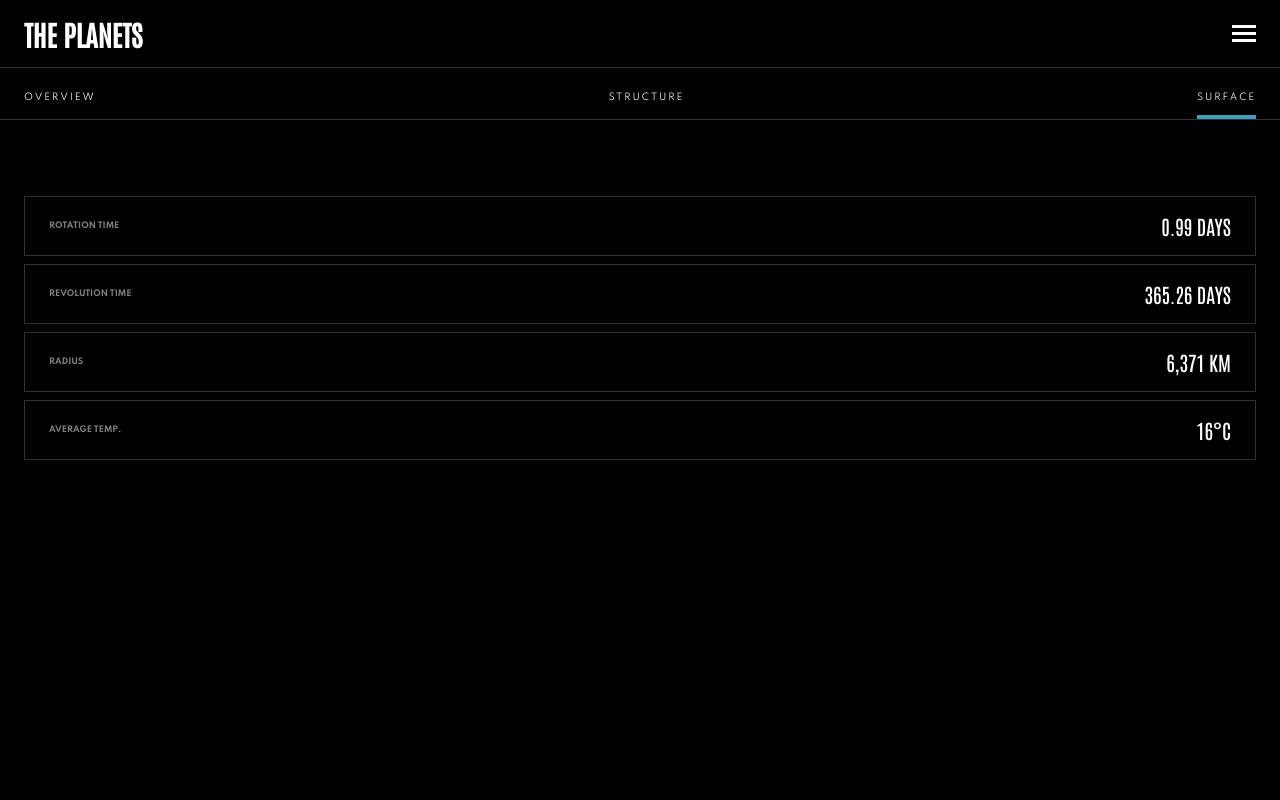
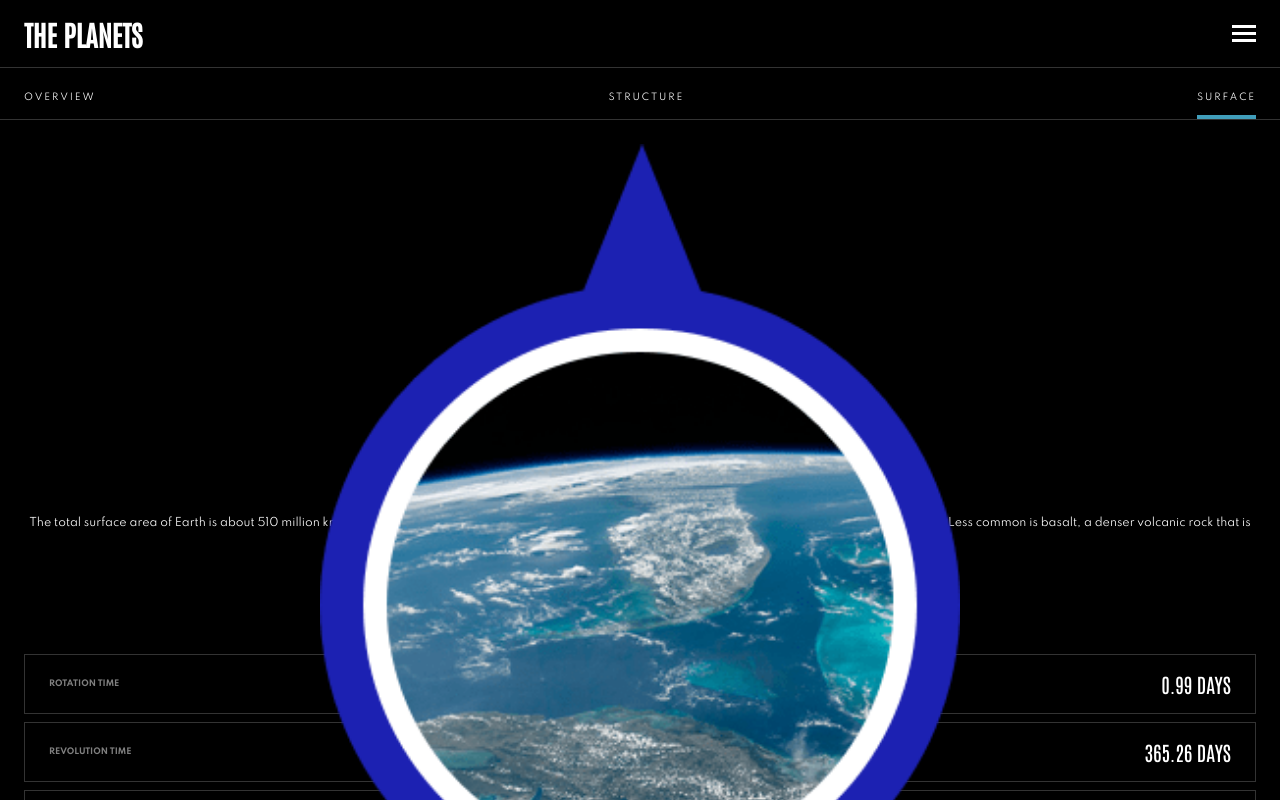
Before and after one commit to RickyReyes/planets-ts, a React (Vite) app: page /earth/surface in a window 1280 px wide. Shown: the top 800 px of the page. Built offline with nearby package versions, Linux system fonts and the light colour scheme.

Commit message:
PlanetDetail component created. Routing working.

```diff
--- a/src/components/Layout.tsx
+++ b/src/components/Layout.tsx
@@ -1,5 +1,6 @@
 import { Dispatch, SetStateAction } from "react";
 import Header from "../components/Header";
+import PlanetSlider from "../components/PlanetSlider";
 import { Outlet } from "react-router-dom";
 
 interface IHeaderProps {
@@ -9,6 +10,7 @@ export default function Layout({ setShowMobileMenu }: IHeaderProps) {
   return (
     <>
       <Header setShowMobileMenu={setShowMobileMenu} />
+      <PlanetSlider />
       <Outlet />
     </>
   );
--- a/src/components/Overview.tsx
+++ b/src/components/Overview.tsx
@@ -1,21 +1,6 @@
 import { usePlanet } from "../hooks/usePlanet";
-
+import PlanetDetail from "./PlanetDetail";
 export default function Overview() {
   const { currentPlanet } = usePlanet();
-  return (
-    <section className="overview">
-      <img className="overview__img" src={`.${currentPlanet?.images.planet}`} />
-      <h1 className="overview__name">{currentPlanet?.name}</h1>
-      <p className="overview__content">{currentPlanet?.overview.content}</p>
-      <small className="overview__source">
-        Source:{" "}
-        <a
-          className="overview__source--link"
-          href={currentPlanet?.overview.source}
-        >
-          Wikipedia
-        </a>
-      </small>
-    </section>
-  );
+  return <PlanetDetail currentPlanet={currentPlanet} view="overview" />;
 }
--- /dev/null
+++ b/src/components/PlanetDetail.tsx
@@ -0,0 +1,40 @@
+import { Planet } from "../types";
+type PlanetDetailProps = {
+  currentPlanet: Planet | null;
+  view: string;
+};
+
+export default function PlanetDetail({
+  currentPlanet,
+  view,
+}: PlanetDetailProps) {
+  console.log(currentPlanet);
+
+  const imageUrl =
+    view === "overview"
+      ? currentPlanet?.images.planet
+      : view === "structure"
+      ? currentPlanet?.images.internal
+      : currentPlanet?.images.geology;
+
+  const textObj =
+    view === "overview"
+      ? currentPlanet?.overview
+      : view === "structure"
+      ? currentPlanet?.structure
+      : currentPlanet?.geology;
+
+  return (
+    <section className="planet-detail">
+      <img className="planet-detail__img" src={`.${imageUrl}`} />
+      <h1 className="planet-detail__name">{currentPlanet?.name}</h1>
+      <p className="planet-detail__content">{textObj?.content}</p>
+      <small className="planet-detail__source">
+        Source:{" "}
+        <a className="planet-detail__source--link" href={textObj?.source}>
+          Wikipedia
+        </a>
+      </small>
+    </section>
+  );
+}
--- a/src/components/PlanetSlider.tsx
+++ b/src/components/PlanetSlider.tsx
@@ -18,7 +18,7 @@ export default function PlanetSlider() {
         className={({ isActive }) =>
           isActive ? "slider-link__active" : "slider-link"
         }
-        to="structure"
+        to={`/${planet}/structure`}
       >
         Structure
       </NavLink>
@@ -26,7 +26,7 @@ export default function PlanetSlider() {
         className={({ isActive }) =>
           isActive ? "slider-link__active" : "slider-link"
         }
-        to="surface"
+        to={`/${planet}/surface`}
       >
         Surface
       </NavLink>
--- a/src/components/Structure.tsx
+++ b/src/components/Structure.tsx
@@ -1,9 +1,6 @@
-import { Planet as PlanetType } from "../types";
-
-interface IStructureProps {
-  currentPlanet: PlanetType | null;
+import { usePlanet } from "../hooks/usePlanet";
+import PlanetDetail from "./PlanetDetail";
+export default function Overview() {
+  const { currentPlanet } = usePlanet();
+  return <PlanetDetail currentPlanet={currentPlanet} view="structure" />;
 }
-
-export default function Structure({ currentPlanet }: IStructureProps) {
-  return <div>{currentPlanet?.name}</div>;
-}
--- a/src/components/Surface.tsx
+++ b/src/components/Surface.tsx
@@ -1,9 +1,6 @@
-import { Planet as PlanetType } from "../types";
-
-interface ISurfaceProps {
-  currentPlanet: PlanetType | null;
+import { usePlanet } from "../hooks/usePlanet";
+import PlanetDetail from "./PlanetDetail";
+export default function Overview() {
+  const { currentPlanet } = usePlanet();
+  return <PlanetDetail currentPlanet={currentPlanet} view="surface" />;
 }
-
-export default function Surface({ currentPlanet }: ISurfaceProps) {
-  return <div>{currentPlanet?.name}</div>;
-}
--- a/src/hooks/usePlanet.ts
+++ b/src/hooks/usePlanet.ts
@@ -1,5 +1,5 @@
 // From React Router docs:
-// If you're using TypeScript, we recommend the parent component provide a custom hook for accessing the context value. This makes it easier for consumers to get nice typings, control consumers, and know who's consuming the context value. Here's a more realistic example:
+// If you're using TypeScript, we recommend the parent component provide a custom hook for accessing the context value. This makes it easier for consumers to get nice typings, control consumers, and know who's consuming the context value.
 
 import { useOutletContext } from "react-router-dom";
 import { Planet } from "../types";
--- a/src/index.css
+++ b/src/index.css
@@ -124,27 +124,28 @@ a {
   border-bottom: 4px solid #419ebb;
 }
 
-.planet-detail {
+.planet__detail {
   padding: 1.5rem;
+  position: relative;
 }
 
-.overview {
+.planet-detail {
   display: flex;
   flex-direction: column;
   align-items: center;
 }
-.overview__img {
+.planet-detail__img {
   position: absolute;
   display: block;
   width: 50%;
 }
-.overview__name {
+.planet-detail__name {
   margin-top: 300px;
   text-transform: uppercase;
   font-size: 2.5rem;
   text-align: center;
 }
-.overview__content {
+.planet-detail__content {
   text-align: center;
   font-family: "Spartan";
   font-weight: 300;
@@ -152,13 +153,13 @@ a {
   line-height: 22px;
   margin-top: 1rem;
 }
-.overview__source {
+.planet-detail__source {
   font-size: 0.75rem;
   font-family: "Spartan";
   color: rgba(255, 255, 255, 0.5);
   padding-top: 2rem;
 }
-.overview__source--link {
+.planet-detail__source--link {
   color: rgba(255, 255, 255, 0.5);
   text-decoration: underline;
 }
--- a/src/index.scss
+++ b/src/index.scss
@@ -153,11 +153,14 @@ a {
   color: white;
   border-bottom: 4px solid $teal;
 }
-.planet-detail {
-  padding: 1.5rem;
+.planet {
+  &__detail {
+    padding: 1.5rem;
+    position: relative;
+  }
 }
 
-.overview {
+.planet-detail {
   display: flex;
   flex-direction: column;
   align-items: center;
--- a/src/pages/Planet.tsx
+++ b/src/pages/Planet.tsx
@@ -1,7 +1,6 @@
 import { useParams, Outlet } from "react-router-dom";
 import { Planet as PlanetType } from "../types";
 import { useState, useEffect } from "react";
-import PlanetSlider from "../components/PlanetSlider";
 import Stats from "../components/Stats";
 
 export default function Planet() {
@@ -24,8 +23,7 @@ export default function Planet() {
   if (!currentPlanet) return <h1>Loading...</h1>;
   return (
     <section className="planet">
-      <PlanetSlider />
-      <div className="planet-detail">
+      <div className="planet__detail">
         <Outlet context={{ currentPlanet }} />
       </div>
       <Stats currentPlanet={currentPlanet} />
```
Also changed, not shown: 1 other file (tests, documents, lock files or other folders).
